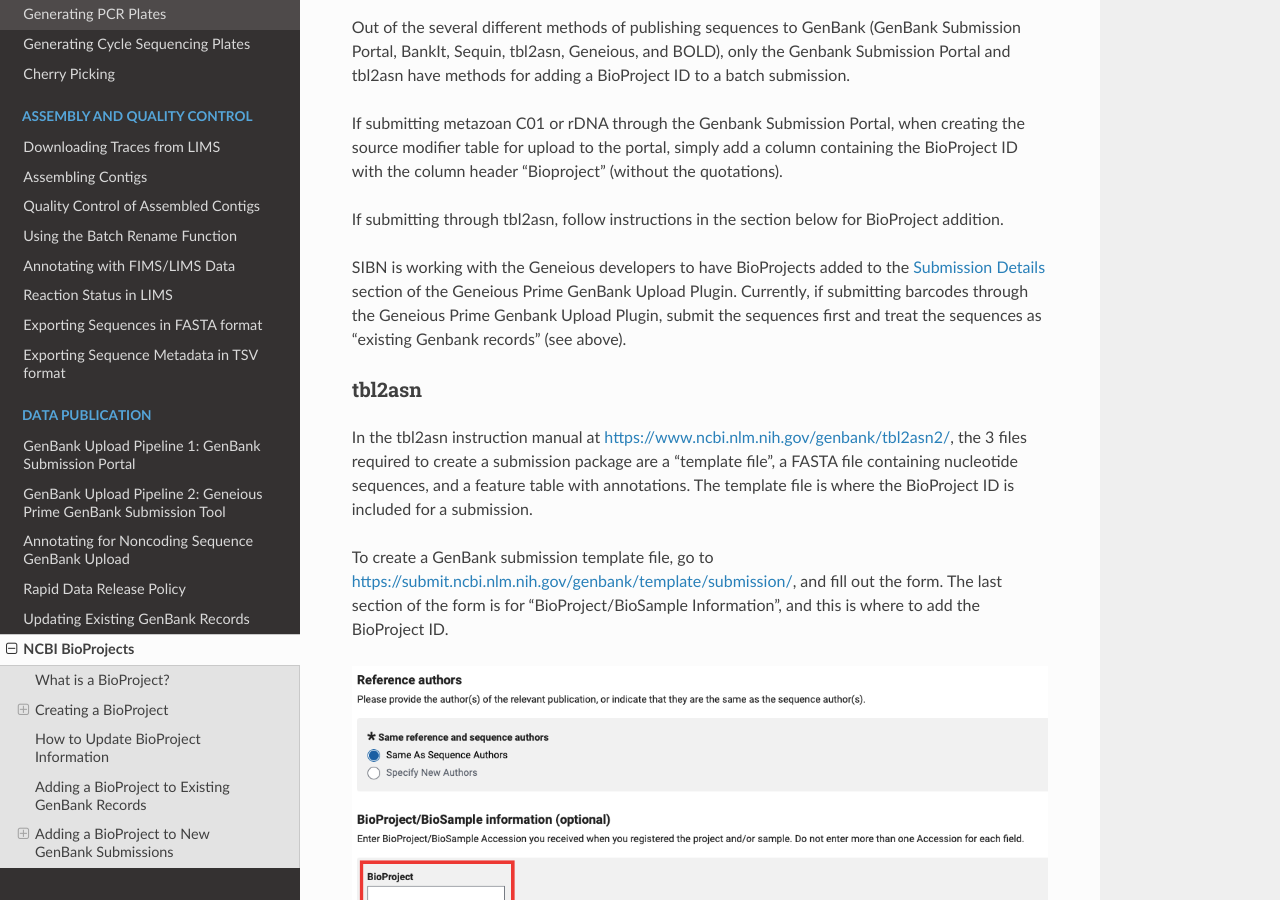
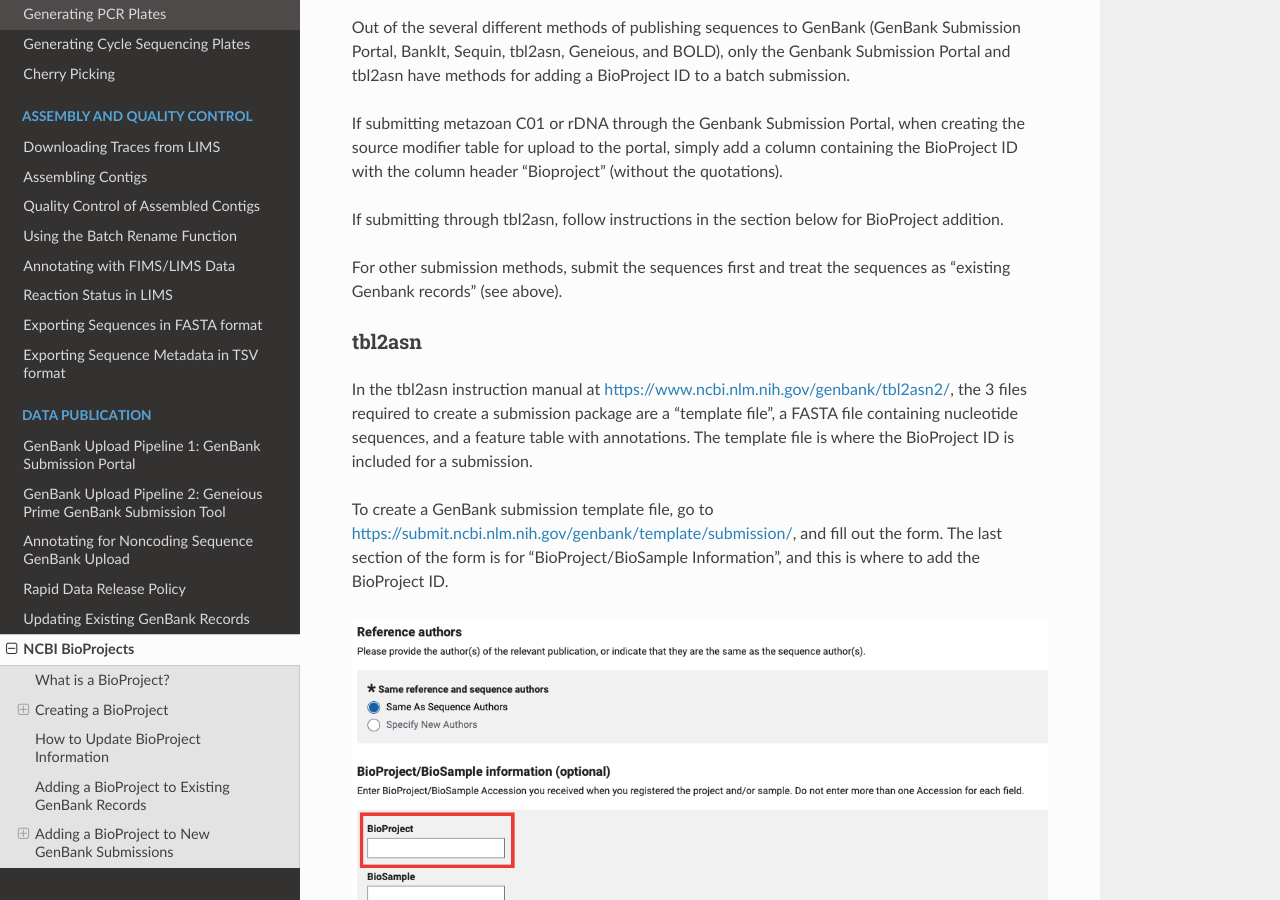
Before and after one commit to SIBarcodeNetwork/ReadtheDocsMaster, a Sphinx documentation site: the page built from Docs/bioprojects.rst, in a window 1280 px wide and 900 px high, scrolled down 9673 px. Built offline with Sphinx 7.4.7 and the Read the Docs theme 2.0.0, drawn with Linux system fonts in a browser that asks for light colours.

Commit message:
Update bioprojects.rst

```diff
--- a/Docs/bioprojects.rst
+++ b/Docs/bioprojects.rst
@@ -194,7 +194,7 @@ If submitting metazoan C01 or rDNA through the Genbank Submission Portal, when c
 
 If submitting through tbl2asn, follow instructions in the section below for BioProject addition.
 
-SIBN is working with the Geneious developers to have BioProjects added to the :ref:`gb_submission_details` section of the Geneious Prime GenBank Upload Plugin. Currently, if submitting barcodes through the Geneious Prime Genbank Upload Plugin, submit the sequences first and treat the sequences as "existing Genbank records" (see above).
+For other submission methods, submit the sequences first and treat the sequences as "existing Genbank records" (see above).
 
 
 tbl2asn
```
